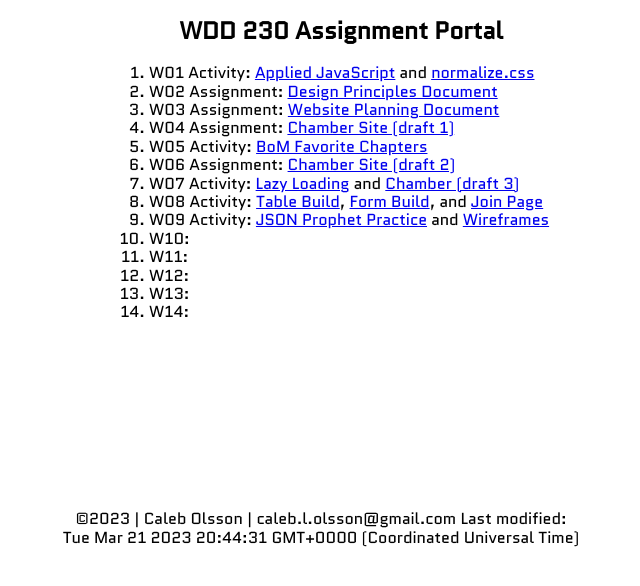
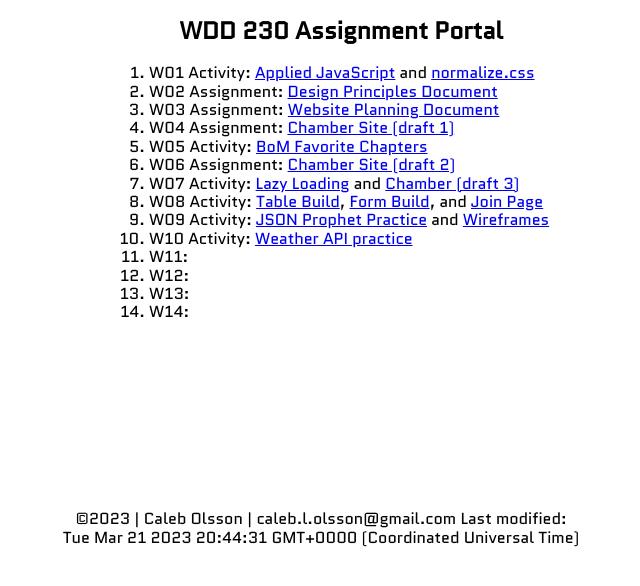
Before and after one commit to calebolsson/wdd230, a plain HTML site: page index.html in a window 1280 px wide. Shown: the part 240-826 px from the top of the page, without its empty margins (319-959 px from the left). Drawn offline with Linux system fonts and the light colour scheme.

Commit message:
update main hw page

```diff
--- a/index.html
+++ b/index.html
@@ -32,7 +32,7 @@
             <li>W07 Activity: <a href="lesson7/lazyload.html">Lazy Loading</a> and <a href="chamber">Chamber (draft 3)</a></li>
             <li>W08 Activity: <a href="lesson8/tablebuild.html">Table Build</a>, <a href="Form-start/">Form Build</a>, and <a href="chamber/join.html">Join Page</a></li>
             <li>W09 Activity: <a href="lesson9/prophets.html">JSON Prophet Practice</a> and <a href="chamber/images/wireframes/">Wireframes</a></li>
-            <li>W10:</li>
+            <li>W10 Activity: <a href="weather/weather-api.html">Weather API practice</a></li>
             <li>W11:</li>
             <li>W12:</li>
             <li>W13:</li>
```
